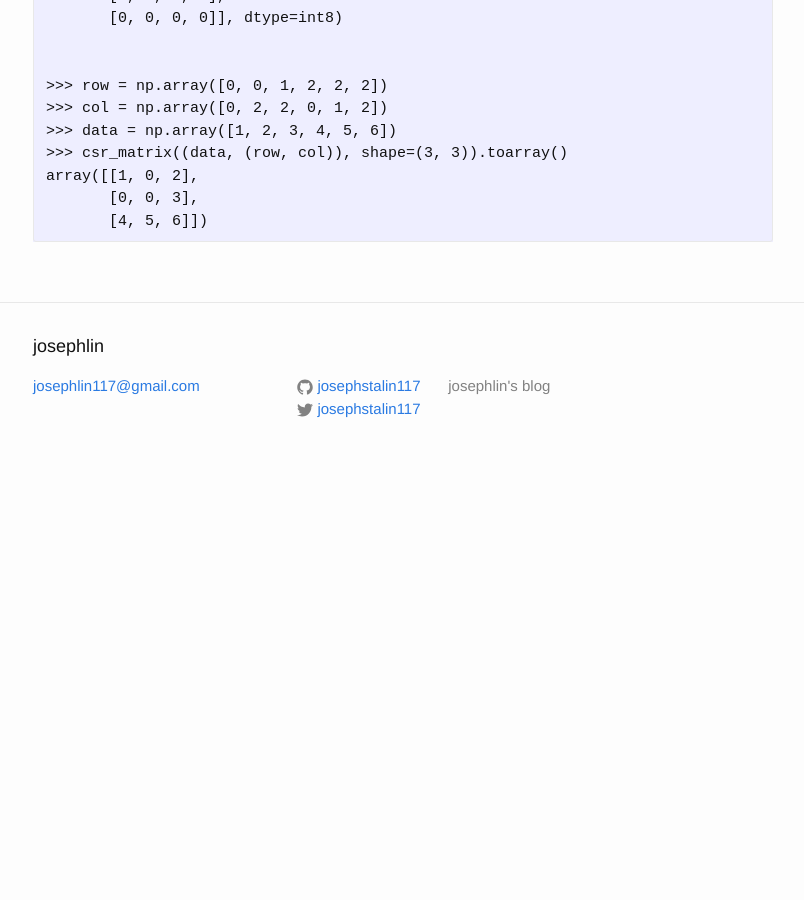
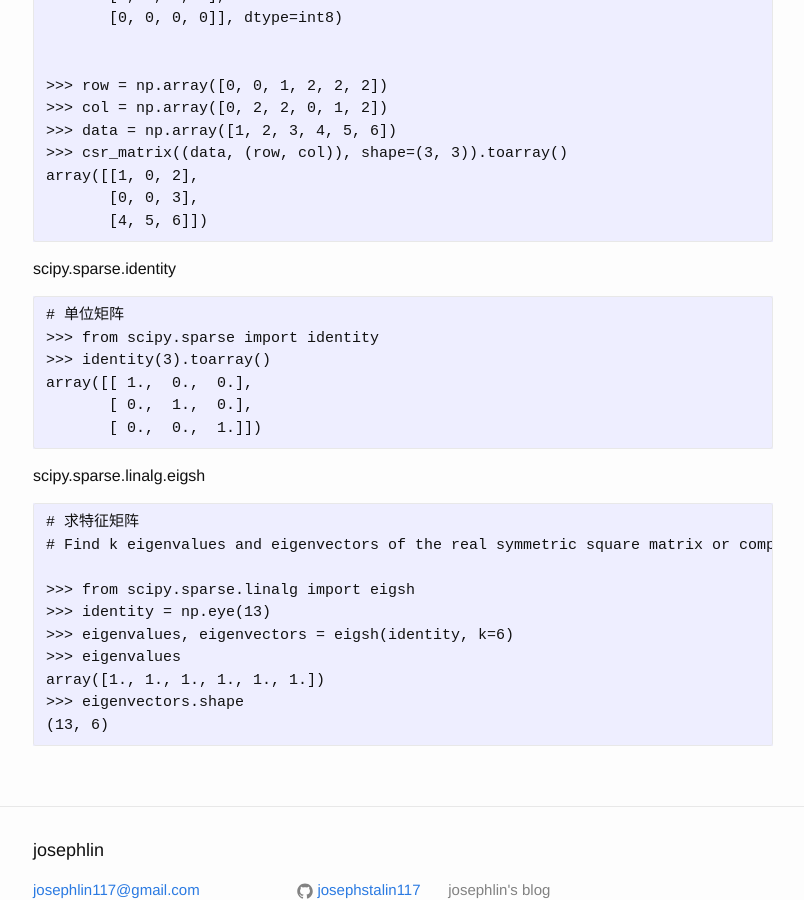
Before and after one commit to josephstalin117/josephstalin117.github.io, a Jekyll site: the page built from _posts/2019-3-28-scipy.markdown, in a window 1280 px wide and 900 px high, scrolled down 2652 px. Shown: the whole window, without its empty margins (237-1041 px from the left). Built offline with Jekyll 4.4.1, drawn with Linux system fonts in a browser that asks for light colours; before the commit the page ends 3132 px from its top, so only the background shows below that.

Commit message:
update eigsh

````diff
--- a/_posts/2019-3-28-scipy.markdown
+++ b/_posts/2019-3-28-scipy.markdown
@@ -131,3 +131,27 @@
        [0, 0, 3],
        [4, 5, 6]])
 ```
+
+scipy.sparse.identity
+```
+# 单位矩阵
+>>> from scipy.sparse import identity
+>>> identity(3).toarray()
+array([[ 1.,  0.,  0.],
+       [ 0.,  1.,  0.],
+       [ 0.,  0.,  1.]])
+```
+
+scipy.sparse.linalg.eigsh
+```
+# 求特征矩阵
+# Find k eigenvalues and eigenvectors of the real symmetric square matrix or complex hermitian matrix A.
+
+>>> from scipy.sparse.linalg import eigsh
+>>> identity = np.eye(13)
+>>> eigenvalues, eigenvectors = eigsh(identity, k=6)
+>>> eigenvalues
+array([1., 1., 1., 1., 1., 1.])
+>>> eigenvectors.shape
+(13, 6)
+```
````
